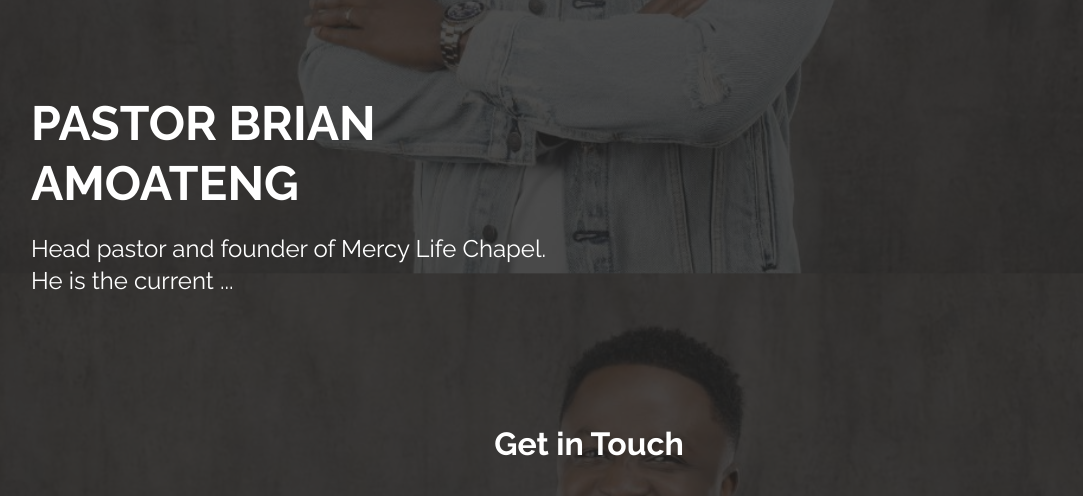
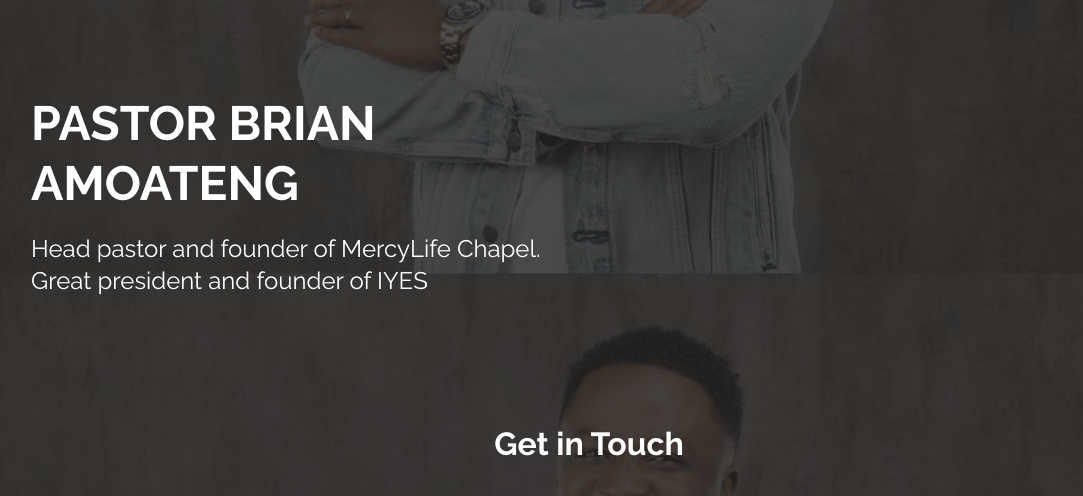
Before and after one commit to grooveyman/briancomingsoon, a plain HTML site: page index.html in a window 1280 px wide. Shown: the part 580-1076 px from the top of the page, without its empty margins (51-1134 px from the left). Drawn offline with nearby package versions, Linux system fonts and the light colour scheme; a script that the page names is missing.

Commit message:
new update

```diff
--- a/index.html
+++ b/index.html
@@ -84,7 +84,9 @@
         <div class="row content">
           <div class="col-lg-6">
             <h2>Pastor Brian Amoateng</h2>
-            <h3>Head pastor and founder of Mercy Life Chapel. He is the current ...</h3>
+            <h3>Head pastor and founder of MercyLife Chapel.
+              <br>Great president and founder of IYES
+            </h3>
           </div>
           <!-- <div class="col-lg-6 pt-4 pt-lg-0">
             <p>
```
